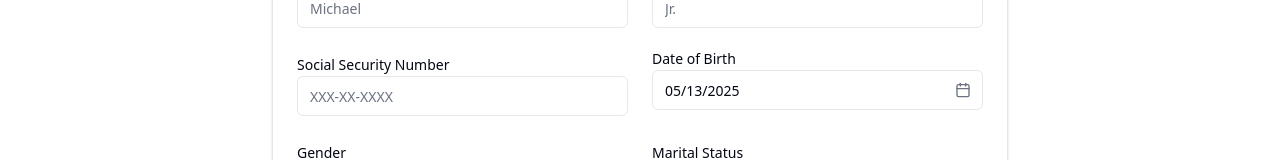
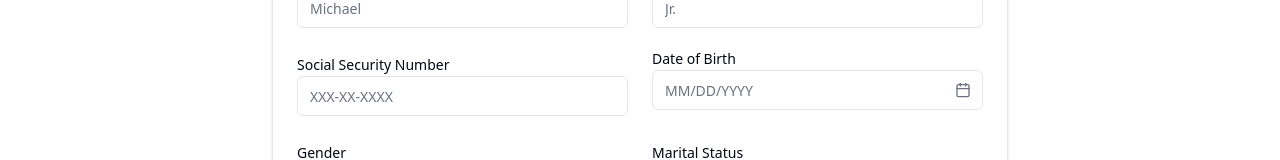
Before and after one commit to scottspivey/nextCompApp, a Next.js app in the folder next-comp-app/: page /workers/new in a window 1280 px wide. Shown: the part 343-503 px from the top of the page. Built offline with nearby package versions, Linux system fonts and the light colour scheme; no server answers.

Commit message:
Changes to be committed: 	modified:   next-comp-app/app/Components/ui/alternative-date-picker.tsx

```diff
--- a/next-comp-app/app/Components/ui/alternative-date-picker.tsx
+++ b/next-comp-app/app/Components/ui/alternative-date-picker.tsx
@@ -23,11 +23,11 @@ interface AlternativeDatePickerProps<
     dateFormat?: string;
     showPopperArrow?: boolean;
     className?: string; // Allow passing custom class to the wrapper
-    minDate?: Date | null; // New prop for minimum selectable date
-    maxDate?: Date | null; // New prop for maximum selectable date
-    showMonthDropdown?: boolean; // Prop to show month dropdown
-    showYearDropdown?: boolean;  // Prop to show year dropdown
-    dropdownMode?: "scroll" | "select"; // Prop for dropdown mode
+    minDate?: Date | null;
+    maxDate?: Date | null;
+    showMonthDropdown?: boolean;
+    showYearDropdown?: boolean;
+    dropdownMode?: "scroll" | "select";
 }
 
 // Custom Input for react-datepicker to make it look like a ShadCN input
@@ -41,7 +41,7 @@ const CustomDatePickerInput = forwardRef<
             onClick={onClick}
             ref={ref}
             placeholder={placeholder}
-            className={cn(error && "border-destructive")} // Apply error styling
+            className={cn(error && "border-destructive")}
             readOnly // Make input read-only to encourage use of picker
         />
         <LucideCalendarIcon className="absolute right-3 top-1/2 h-4 w-4 -translate-y-1/2 text-muted-foreground pointer-events-none" />
@@ -62,22 +62,39 @@ export function AlternativeDatePicker<
     dateFormat = "MM/dd/yyyy",
     showPopperArrow = false,
     className,
-    minDate, // Destructure new prop
-    maxDate, // Destructure new prop
-    showMonthDropdown = false, // Default to false
-    showYearDropdown = false,  // Default to false
-    dropdownMode = "scroll" // Default to scroll
+    minDate,
+    maxDate,
+    showMonthDropdown = false, // Default to false, enable as needed when using component
+    showYearDropdown = false,  // Default to false, enable as needed when using component
+    dropdownMode = "scroll"   // Default to scroll, can be "select"
 }: AlternativeDatePickerProps<TFieldValues, TName>) {
     return (
         <Controller
             name={name}
             control={control}
             rules={rules}
-            render={({ field: { onChange, onBlur, value }, fieldState: { error } }) => (
+            render={({ field: { onChange, onBlur, value }, fieldState: { error } }) => {
+                // Determine the selected date for the DatePicker component
+                // Handles cases where value might be a Date object, a string, or null/undefined
+                let currentDate: Date | null = null;
+                if (value) {
+                    // Check if value is a Date-like object (more robust than instanceof Date across realms)
+                    if (typeof value === 'object' && value !== null && typeof (value as Date).getTime === 'function' && !isNaN((value as Date).getTime())) {
+                        currentDate = value as Date;
+                    } else if (typeof value === 'string') {
+                        const parsedDate = new Date(value);
+                        if (!isNaN(parsedDate.getTime())) {
+                            currentDate = parsedDate;
+                        }
+                    }
+                    // Add more parsing logic if value could be a number (timestamp), etc.
+                }
+
+                return (
                     <div className={cn("w-full", className)}>
                         {label && <Label htmlFor={name} className={cn("mb-1 block", error && "text-destructive")}>{label}</Label>}
                         <DatePicker
-                        selected={value ? (typeof value === 'object' && value !== null && 'getTime' in value ? value : new Date(value as string)) : new Date()}
+                            selected={currentDate} // Use the processed currentDate
                             onChange={(date: Date | null) => onChange(date)}
                             onBlur={onBlur}
                             dateFormat={dateFormat}
@@ -86,17 +103,20 @@ export function AlternativeDatePicker<
                             customInput={<CustomDatePickerInput error={!!error} placeholder={placeholder} />}
                             wrapperClassName="w-full"
                             popperPlacement="bottom-start"
-                        minDate={minDate || undefined} // Pass minDate to DatePicker
-                        maxDate={maxDate || undefined} // Pass maxDate to DatePicker
+                            minDate={minDate || undefined} // Pass minDate, defaulting to undefined if null
+                            maxDate={maxDate || undefined} // Pass maxDate, defaulting to undefined if null
                             showMonthDropdown={showMonthDropdown}
                             showYearDropdown={showYearDropdown}
                             dropdownMode={dropdownMode}
-                        yearDropdownItemNumber={maxDate && minDate ? maxDate.getFullYear() - minDate.getFullYear() + 1 : 100} // Adjust number of years in dropdown
-                        scrollableYearDropdown={dropdownMode === 'scroll'}
+                            // Adjust number of years in dropdown. If minDate/maxDate are close, this prevents an overly long list.
+                            // For DOB, minDate might be 120 years ago, maxDate today.
+                            yearDropdownItemNumber={maxDate && minDate ? (maxDate.getFullYear() - minDate.getFullYear() + 1) : 100}
+                            scrollableYearDropdown={dropdownMode === 'scroll'} // Enable scroll for year dropdown if mode is 'scroll'
                         />
                         {error && <p className="mt-1 text-xs text-destructive">{error.message}</p>}
                     </div>
-            )}
+                );
+            }}
         />
     );
 }
```
Lines whose indentation alone changed are shown as unchanged.
